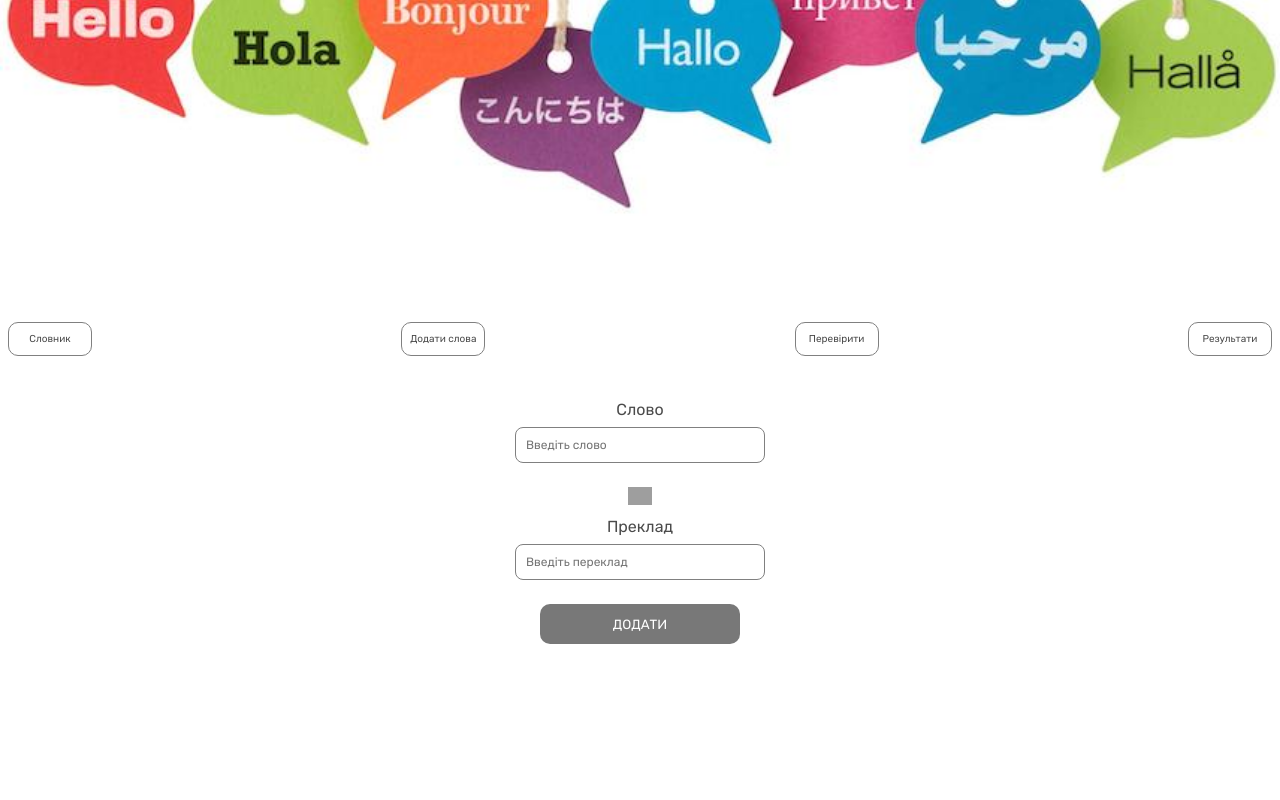
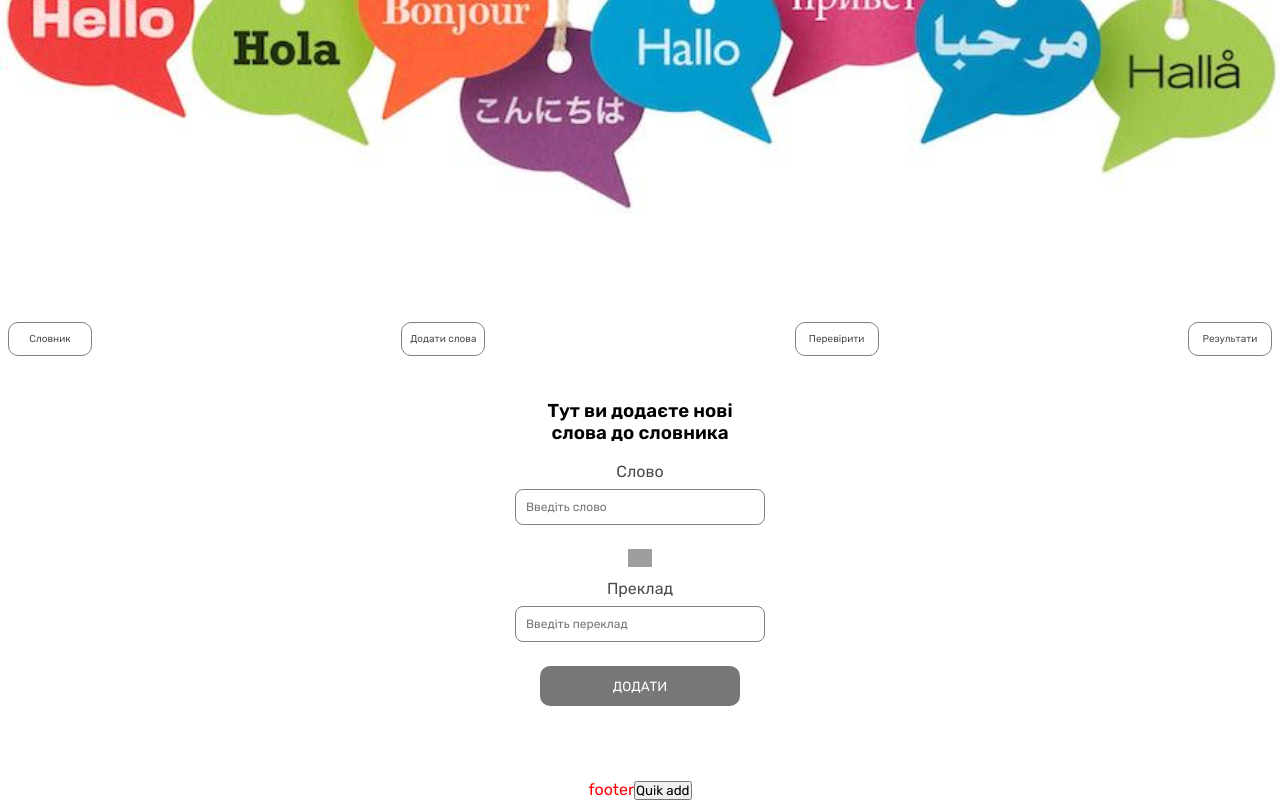
Before and after one commit to uliton/dictionary, a React (Create React App) app: page /add in a window 1280 px wide. Shown: the part 193-993 px from the top of the page. Before the commit the page ends 861 px from the top, so only its background shows below. Built offline with nearby package versions, Linux system fonts and the light colour scheme; grey boxes are pictures that could not be loaded.

Commit message:
quick add small dictionary and start work with test page

```diff
--- a/src/App.jsx
+++ b/src/App.jsx
@@ -1,22 +1,26 @@
 import React, { useEffect } from 'react';
+import { useDispatch, useSelector } from 'react-redux';
 import { Route, Routes } from 'react-router-dom';
-import './App.scss';
 import { Nav } from './components/Nav/Nav';
 import { Main } from './components/Main/Main'
 import { Dictionary } from './components/Dictionary/Dictionary';
 import { AddForm } from './components/AddForm/AddForm';
 
+import { Check } from './components/Check/Check';
+import { Test } from './components/Test/Test'
+
+import { Result } from './components/Result'
 import { Stat } from './components/Stat'
-import { Result } from './components/Result'
 import { NotFound } from './components/NotFound'
 
-import { Test } from './components/Test/Test'
-import { useDispatch, useSelector } from 'react-redux';
+import './App.scss';
+import { test } from './test'
 
 export const App = () => {
   const dispatch = useDispatch();
   const state = useSelector(store => store);
   const dictionary = state.dictionary;
+  const resaults = state.resaults;
 
   useEffect(() => {
     // if local storage is empty, we create it
@@ -26,8 +30,13 @@ export const App = () => {
 
     const storageState = JSON.parse(localStorage.getItem('state'));
 
-    // if state is in local storage and dictionary updated
+    // if state is in local storage and dictionary was updated
     if (dictionary.length > storageState.dictionary.length) {
+      localStorage.setItem('state', JSON.stringify(state));
+    }
+
+    // if state is in local storage and resaults was updated
+    if (resaults.length > storageState.resaults.length) {
       localStorage.setItem('state', JSON.stringify(state));
     }
 
@@ -39,6 +48,8 @@ export const App = () => {
     }
   });
 
+  console.log(state);
+
   return (
     <div>
       <Nav />
@@ -48,13 +59,28 @@ export const App = () => {
         <Route path='/Pre_Dictionary' element={<Main />} />
         <Route path='/dictionary' element={<Dictionary />} />
         <Route path='/add' element={<AddForm />} />
-
-        <Route path='/stat' element={<Stat />} />
-        <Route path='/result' element={<Result />} />
         <Route path='*' element={<NotFound />} />
 
+        <Route path='/check' element={<Check />} />
         <Route path='/test' element={<Test />} />
+
+        <Route path='/result' element={<Result />} />
+        <Route path='/stat' element={<Stat />} />
+
       </Routes>
+
+      <footer >
+        <p style={{color: 'red', marginTop: '50px', textAlign: 'center'}}>
+          footer
+          <button
+            onClick={() => {
+              localStorage.setItem('state', JSON.stringify(test));
+            }}
+          >
+            Quik add
+          </button>
+        </p>
+      </footer>
     </div>
   );
 };
--- a/src/components/AddForm/AddForm.jsx
+++ b/src/components/AddForm/AddForm.jsx
@@ -42,6 +42,10 @@ export const AddForm = () => {
 
   return (
     <div className='form'>
+      <h3 className='form__title'>
+        Тут ви додаєте нові слова до словника
+      </h3>
+
       <div className="form__word--container">
         Слово
         <input
--- a/src/components/AddForm/AddForm.scss
+++ b/src/components/AddForm/AddForm.scss
@@ -2,6 +2,14 @@
   display: flex;
   flex-direction: column;
   padding: 8px 16px;
+
+  &__title {
+    width: 220px;
+    text-align: center;
+    margin: auto;
+    margin-bottom: 18px;
+
+  }
 
   &__word {
     &--container {
--- a/src/components/Dictionary/Dictionary.jsx
+++ b/src/components/Dictionary/Dictionary.jsx
@@ -8,9 +8,9 @@ export const Dictionary = () => {
 
   return (
     <div className="dictionary">
-      <p className="dictionary__title">
-        Це ваш словник:
-      </p>
+      <h3 className="dictionary__title">
+        Це ваш словник!
+      </h3>
 
       {dictionary.length === 0 && (
         <p className="dictionary__helper-text">
@@ -36,7 +36,7 @@ export const Dictionary = () => {
 
       {dictionary.length >= 10 && (
         <p className="dictionary__helper-text">
-          Супер! Ви можете ропочати перевірку у будь який момент.
+          Ви можете ропочати перевірку у будь який момент.
         </p>
       )}
 
--- a/src/components/Dictionary/Dictionary.scss
+++ b/src/components/Dictionary/Dictionary.scss
@@ -2,7 +2,7 @@
   padding: 8px 16px;
 
   &__title {
-    font-weight: bold;
+    text-align: center;
     margin-bottom: 18px;
   }
 
--- a/src/components/Nav/Nav.jsx
+++ b/src/components/Nav/Nav.jsx
@@ -20,7 +20,7 @@ export const Nav = () => {
           </li>
 
           <li className='nav__item'>
-            <Link to='/test' className='nav__link'>Перевірити</Link>
+            <Link to='/check' className='nav__link'>Перевірити</Link>
           </li>
 
           <li className='nav__item'>
--- a/src/index.jsx
+++ b/src/index.jsx
@@ -6,7 +6,9 @@ import { BrowserRouter } from 'react-router-dom';
 import { App } from './App';
 
 const defaultState = {
-  dictionary: []
+  dictionary: [],
+  test: {},
+  resaults: [],
 }
 
 const reducer = (state = defaultState, action) => {
@@ -16,6 +18,12 @@ const reducer = (state = defaultState, action) => {
 
     case 'CREATE_STORE':
       return action.payload;
+
+    case 'TEST':
+      return {...defaultState, test: [...state.tests, action.payload]};
+
+    case 'ADD_RESAULT':
+      return {...defaultState, test: [...state.resaults, action.payload]};
 
     default:
       return state;
```
